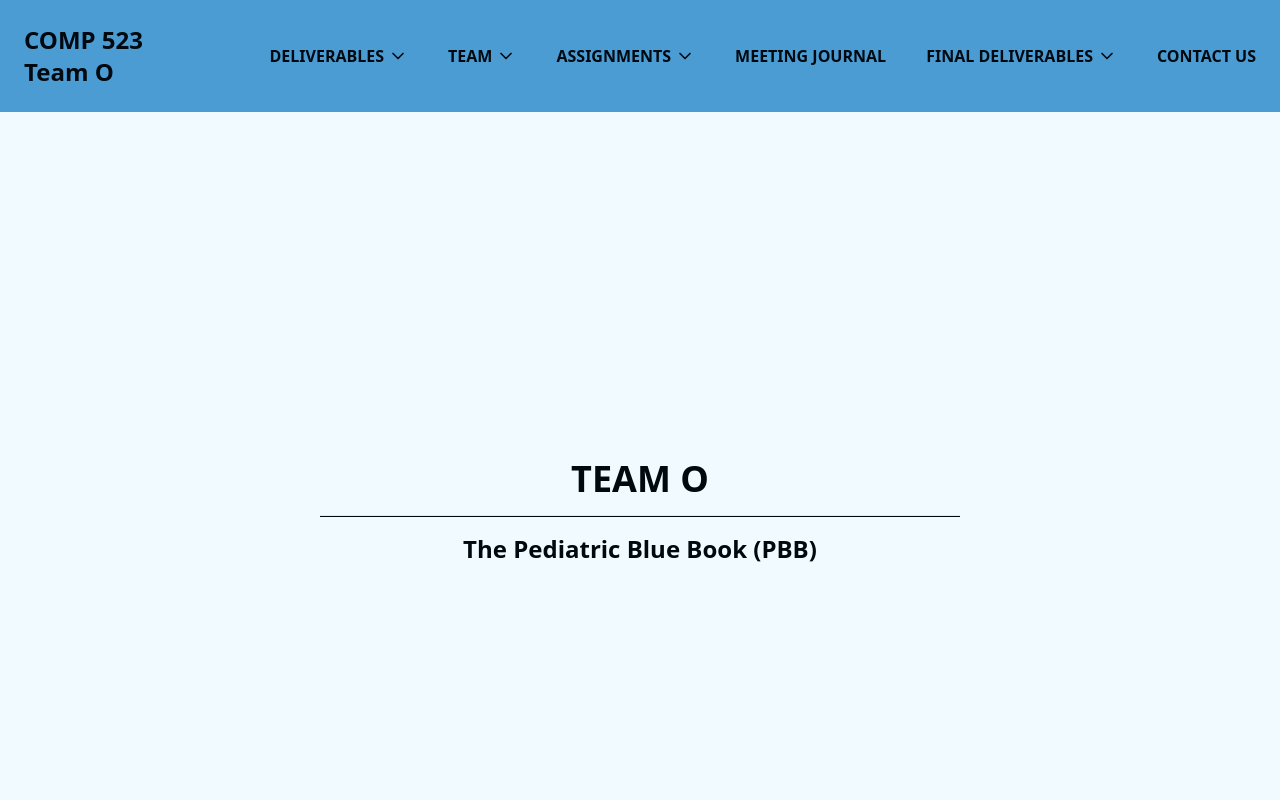
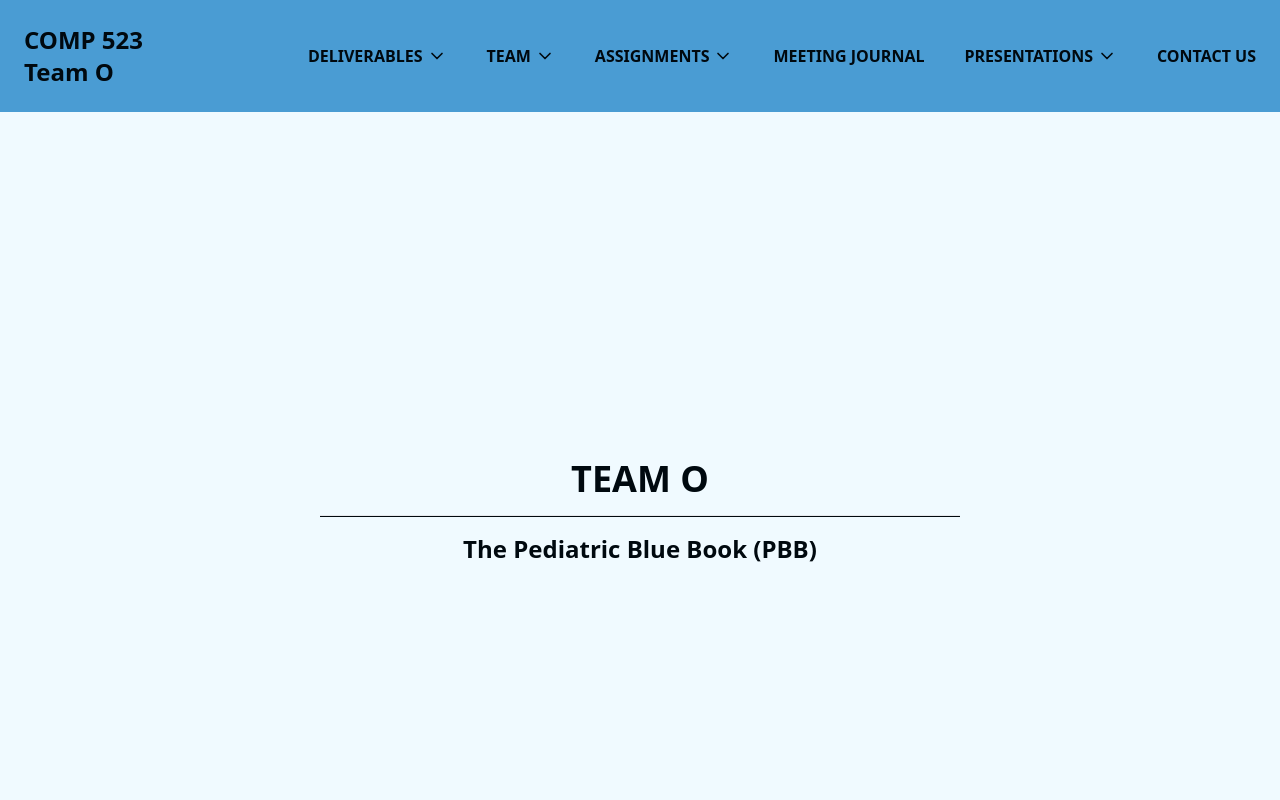
Before and after one commit to ethanbonsall/COMP-523-O, a Next.js app in the folder web/: page / in a window 1280 px wide. Shown: the top 800 px of the page. Built offline with nearby package versions, Linux system fonts and the light colour scheme.

Commit message:
Added link to midterm presentation

```diff
--- a/web/components/navbar.tsx
+++ b/web/components/navbar.tsx
@@ -107,12 +107,12 @@ export default function Navbar() {
 
         <div className="relative group">
           <button className="flex flex-row items-center">
-            Final Deliverables
+            Presentations
             <ChevronDown className="h-5 w-5 ml-1 transition-transform duration-200 group-hover:rotate-180" />
           </button>
           <div className="absolute top-full left-0 hidden group-hover:flex flex-col bg-secondary text-text font-bold rounded-lg shadow-lg p-1 min-w-full whitespace-nowrap z-50">
-            <Link href="/D1" className="hover:bg-secondary-400 p-2 rounded">
-              Deliverable 1
+            <Link href="https://docs.google.com/presentation/d/1clHK2hGA29A6UfNAkxsbG75oKuxZ8PRXwz0aZ8nYDHQ/view?usp=sharing" className="hover:bg-secondary-400 p-2 rounded">
+              Midterm Presentation
             </Link>
           </div>
         </div>
@@ -205,12 +205,12 @@ export default function Navbar() {
                 onClick={() => toggleMenu("final")}
                 className="flex justify-between items-center w-full"
               >
-                Final Deliverables
+                Presentations
                 {openMenu === "final" ? <ChevronUp /> : <ChevronDown />}
               </button>
               {openMenu === "final" && (
                 <div className="ml-4 mt-2 flex flex-col gap-2">
-                  <Link href="/D1">Deliverable 1</Link>
+                  <Link href="https://docs.google.com/presentation/d/1clHK2hGA29A6UfNAkxsbG75oKuxZ8PRXwz0aZ8nYDHQ/view?usp=sharing">Midterm Presentation</Link>
                 </div>
               )}
             </div>
```
